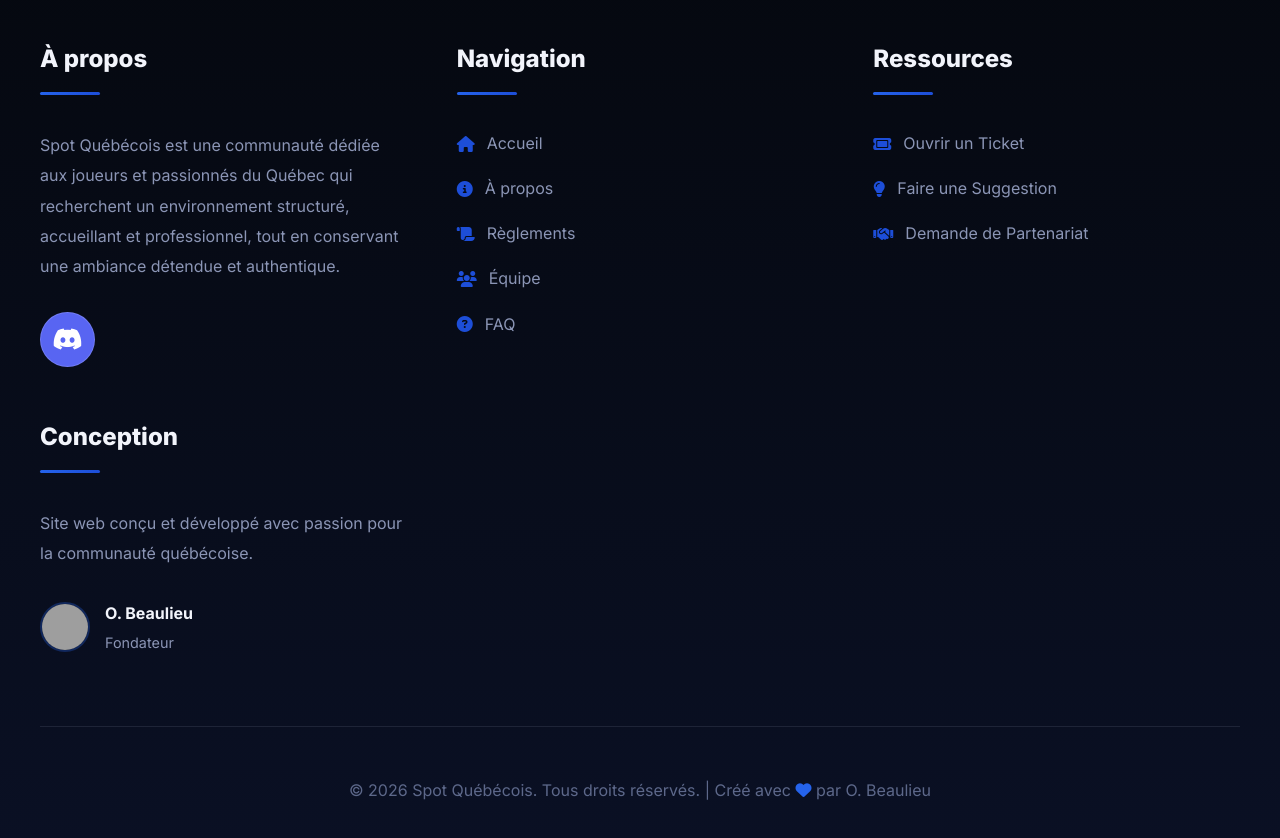
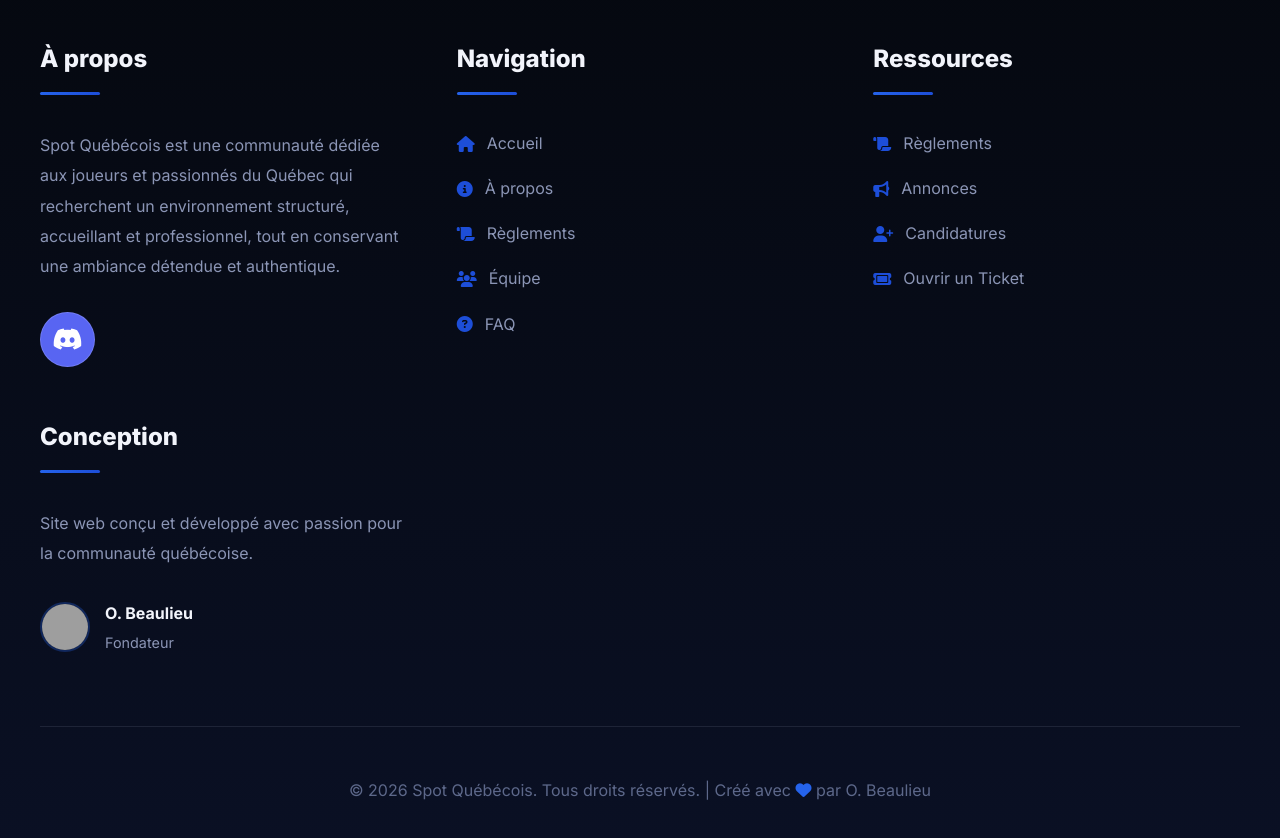
Before and after one commit to Jacobin904/Spot-Quebecois, a plain HTML site: page index.html in a window 1280 px wide. Shown: the part 9120-9958 px from the top of the page. Drawn offline with nearby package versions, Linux system fonts and the light colour scheme; grey boxes are pictures that could not be loaded.

Commit message:
Update index.html

```diff
--- a/index.html
+++ b/index.html
@@ -422,9 +422,10 @@
             <div class="footer-col">
                 <h4>Ressources</h4>
                 <ul>
-                    <li><a href="#"><i class="fas fa-ticket"></i> Ouvrir un Ticket</a></li>
-                    <li><a href="#"><i class="fas fa-lightbulb"></i> Faire une Suggestion</a></li>
-                    <li><a href="#"><i class="fas fa-handshake"></i> Demande de Partenariat</a></li>
+                    <li><a href="https://discord.com/channels/1529109338013171713/1529112503143891088" target="_blank"><i class="fas fa-scroll"></i> Règlements</a></li>
+                    <li><a href="https://discord.com/channels/1529109338013171713/1529113381527748669" target="_blank"><i class="fas fa-bullhorn"></i> Annonces</a></li>
+                    <li><a href="https://discord.com/channels/1529109338013171713/1529657534007476296" target="_blank"><i class="fas fa-user-plus"></i> Candidatures</a></li>
+                    <li><a href="https://discord.com/channels/1529109338013171713/1529487343382302790" target="_blank"><i class="fas fa-ticket"></i> Ouvrir un Ticket</a></li>
                 </ul>
             </div>
             <div class="footer-col">
```
